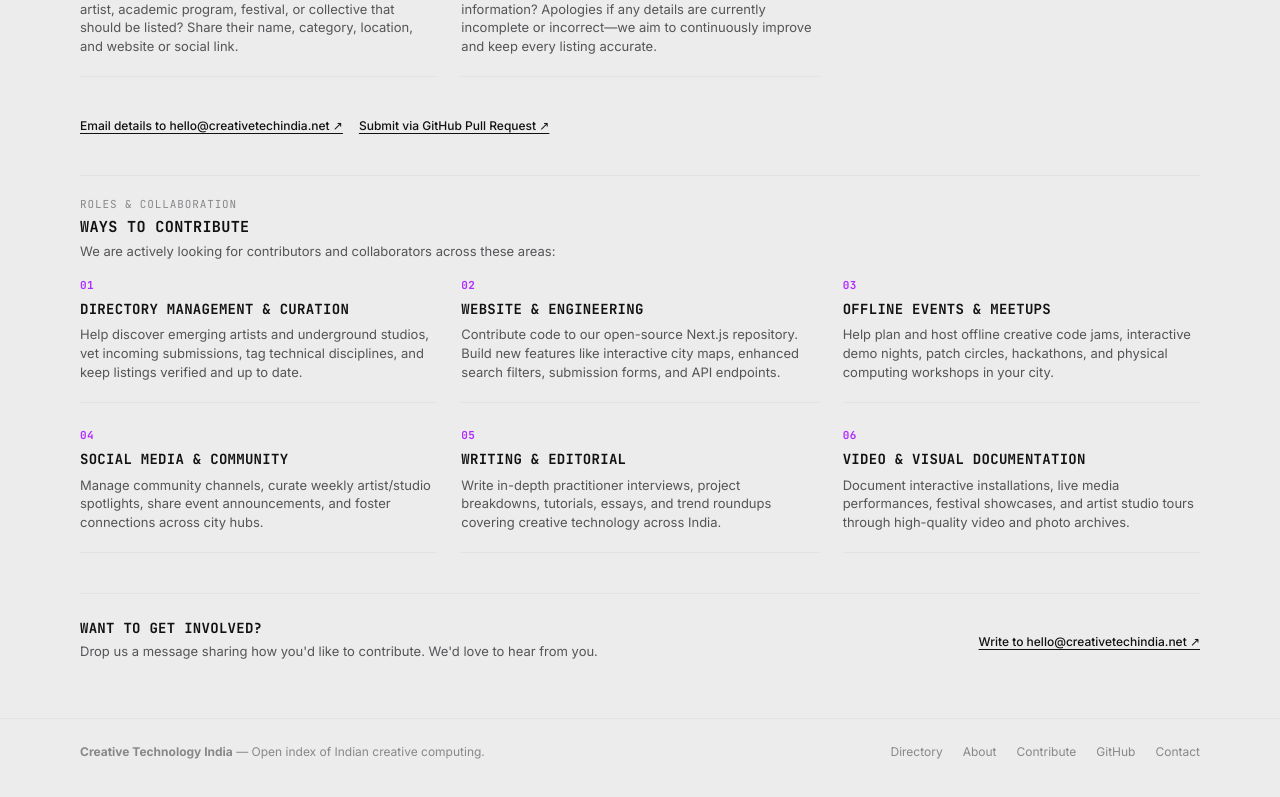
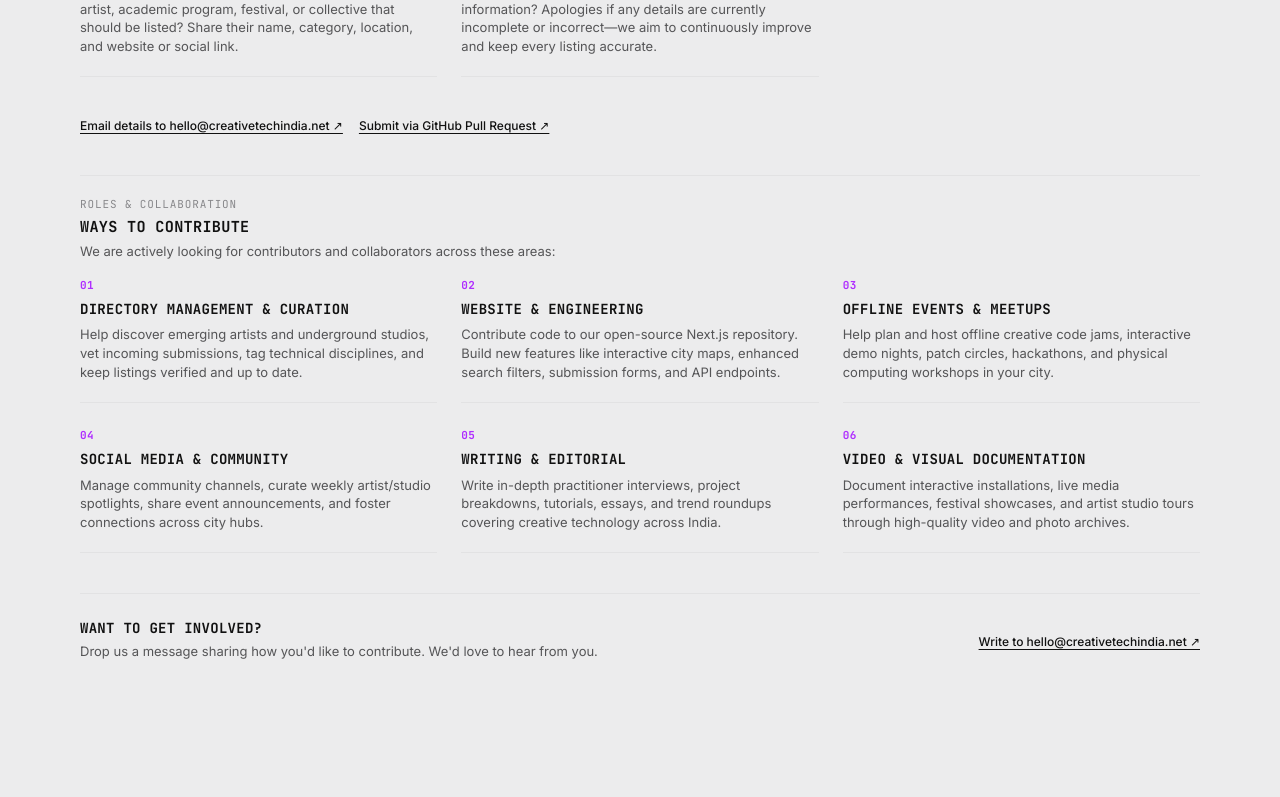
Before and after one commit to Creative-Tech-India/creative-tech-india.github.io, a Next.js app: page /contribute in a window 1280 px wide. Shown: the part 426-1223 px from the top of the page. After the commit the page ends 1144 px from the top, so only its background shows below. Built offline with nearby package versions, Linux system fonts and the light colour scheme.

Commit message:
Remove hero tags from home page and remove footer

```diff
--- a/app/globals.css
+++ b/app/globals.css
@@ -43,6 +43,7 @@
 
 main {
   flex: 1;
+  padding-bottom: 3.5rem;
 }
 
 /* Header */
@@ -509,41 +510,6 @@
   text-decoration-color: var(--accent);
 }
 
-/* Footer */
-footer {
-  border-top: 1px solid var(--border-subtle);
-  padding: 1.5rem 0 2.5rem;
-  background: transparent;
-  font-size: 0.75rem;
-  color: var(--text-dim);
-}
-
-.footer-inner {
-  display: flex;
-  flex-direction: column;
-  gap: 0.75rem;
-  align-items: flex-start;
-}
-
-@media (min-width: 768px) {
-  .footer-inner {
-    flex-direction: row;
-    justify-content: space-between;
-    align-items: center;
-  }
-}
-
-.footer-links {
-  display: flex;
-  gap: 1.25rem;
-}
-
-.footer-links a:hover {
-  color: var(--accent);
-  text-decoration: underline;
-  text-underline-offset: 3px;
-}
-
 /* About Page Specific Styles */
 .about-hero {
   padding: 2.25rem 0 1.5rem;
--- a/app/page.tsx
+++ b/app/page.tsx
@@ -148,7 +148,6 @@
     <main className="container">
       {/* Hero */}
       <section className="hero">
-        <div className="hero-tags">#tech #art #creative #music #media</div>
         <h1 className="hero-desc">
           An open directory of studios, experimental labs, collectives, and
           artists working with creative code, physical computing, and new media
--- a/components/Footer.tsx
+++ b/components/Footer.tsx
@@ -1,28 +1,3 @@
-import Link from "next/link";
-
 export default function Footer() {
-  return (
-    <footer>
-      <div className="container footer-inner">
-        <div>
-          <p>
-            <strong>Creative Technology India</strong> — Open index of Indian creative computing.
-          </p>
-        </div>
-        <div className="footer-links">
-          <Link href="/">Directory</Link>
-          <Link href="/about">About</Link>
-          <Link href="/contribute">Contribute</Link>
-          <a
-            href="https://github.com/Creative-Tech-India/creative-tech-india.github.io"
-            target="_blank"
-            rel="noopener noreferrer"
-          >
-            GitHub
-          </a>
-          <a href="mailto:hello@creativetechindia.net">Contact</a>
-        </div>
-      </div>
-    </footer>
-  );
+  return null;
 }
```
